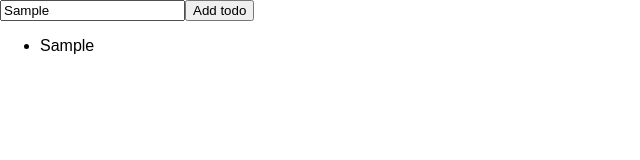
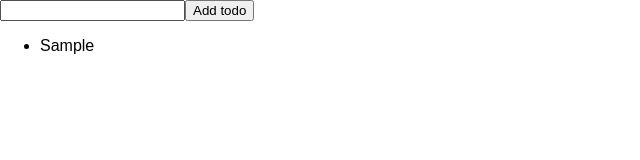
Before and after one commit to nicoffee/to-do, a React (Create React App) app: page / in a window 1280 px wide. Both pictures are taken after typing "Sample" into the empty fields and a click on the button "Add todo". Shown: the top 160 px of the page, without its empty margins (0-640 px from the left). Built offline with nearby package versions, Linux system fonts and the light colour scheme.

Commit message:
toggle todo

```diff
--- a/src/index.js
+++ b/src/index.js
@@ -1,10 +1,16 @@
 import React from 'react'
 import ReactDOM from 'react-dom'
-import {createStore} from 'redux'
-import addTodo from './reducers/addTodo'
+import {createStore, combineReducers} from 'redux'
+import todos from './reducers/addTodo'
 import './index.css'
 
-const store = createStore(addTodo);
+const todoApp = combineReducers({
+    todos: todos,
+});
+
+const store = createStore(todoApp);
+
+let nextToDoId = 0;
 
 class TodoApp extends React.Component {
     render() {
@@ -12,21 +18,43 @@ class TodoApp extends React.Component {
           <div>
               <input ref={(node) => {
                   this.input = node;
-              }} />
+              }}/>
               <button onClick={() => {
                   store.dispatch(
                     {
                         type: 'ADD_TODO',
-                        text: this.input.value
+                        text: this.input.value,
+                        id: nextToDoId++
                     }
-                  )
+                  );
+                  this.input.value = '';
               }}
               >
                   Add todo
               </button>
+              {/*<button onClick={() => {*/}
+                  {/*store.map((store) => dispatch(*/}
+                    {/*{*/}
+                        {/*type: 'TOGGLE_TODO',*/}
+                        {/*id: store.id*/}
+                    {/*}*/}
+                  {/*))*/}
+              {/*}}*/}
+              {/*>*/}
+                  {/*Toggle todo*/}
+              {/*</button>*/}
               <ul>
-                  { console.log('store.getState()', store.getState())} {store.getState().map((todo, id) =>
-                    <li key={id}>
+                  {this.props.todos.map((todo, id) =>
+                    <li
+                      key={id}
+                      onClick={() => store.dispatch(
+                        {
+                            type: 'TOGGLE_TODO',
+                            id: todo.id
+                        }
+                      )}
+                      style={{textDecoration: (todo.completed) ? 'line-through' : '' }}
+                    >
                         {todo.text}
                     </li>)
                   }
@@ -38,7 +66,7 @@ class TodoApp extends React.Component {
 
 const render = () => {
     ReactDOM.render(
-      <TodoApp />, document.getElementById('root')
+      <TodoApp todos={store.getState().todos}/>, document.getElementById('root')
     );
 };
 
--- a/src/reducers/addTodo.js
+++ b/src/reducers/addTodo.js
@@ -1,17 +1,32 @@
-const addTodo = (state = [], action) => {
-    console.log('action', action);
-
+const todos = (state = [], action) => {
     switch (action.type) {
         case 'ADD_TODO':
             return [
                 ...state,
                 {
-                    text: action.text
+                    text: action.text,
+                    id: action.id,
+                    completed: false
                 }
             ];
+        case 'TOGGLE_TODO':
+            return state.map((todo) => {
+                console.log(action);
+
+                if (todo.id !== action.id) {
+                    return todo;
+                }
+
+                console.log(todo);
+
+                return {
+                    ...todo,
+                    completed: !todo.completed
+                }
+            });
         default:
             return state;
     }
 };
 
-export default addTodo;
+export default todos;
```
